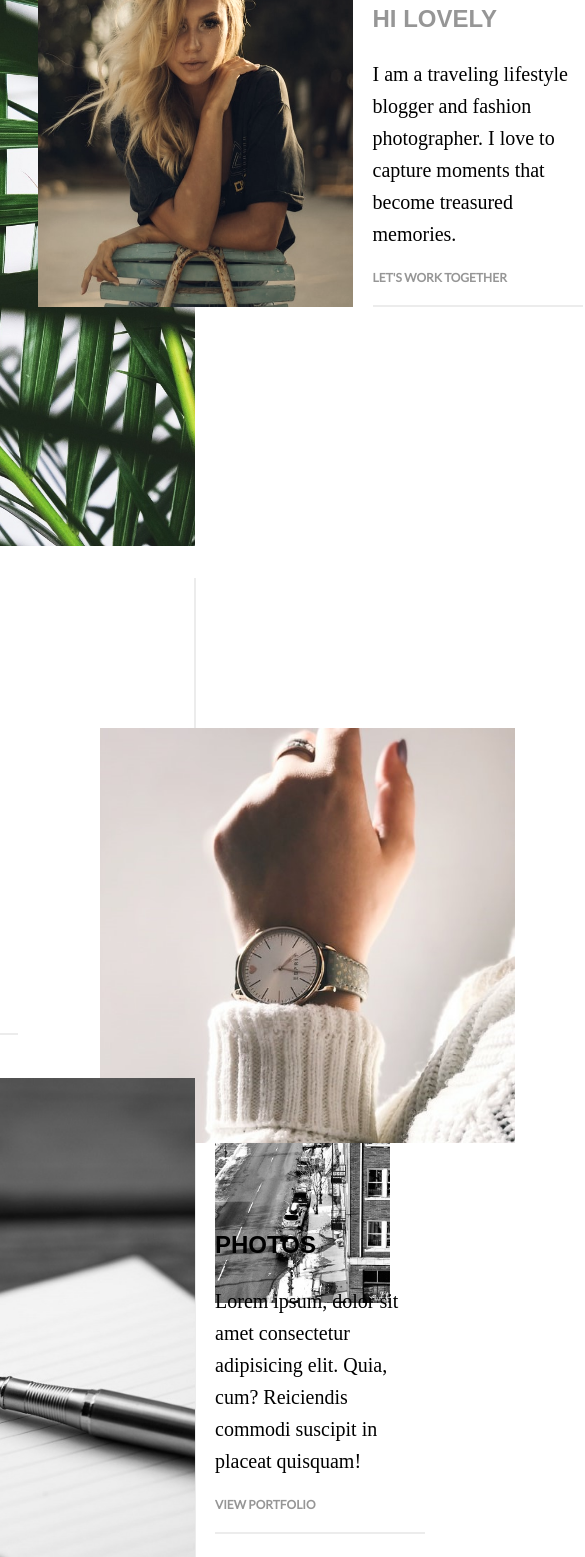
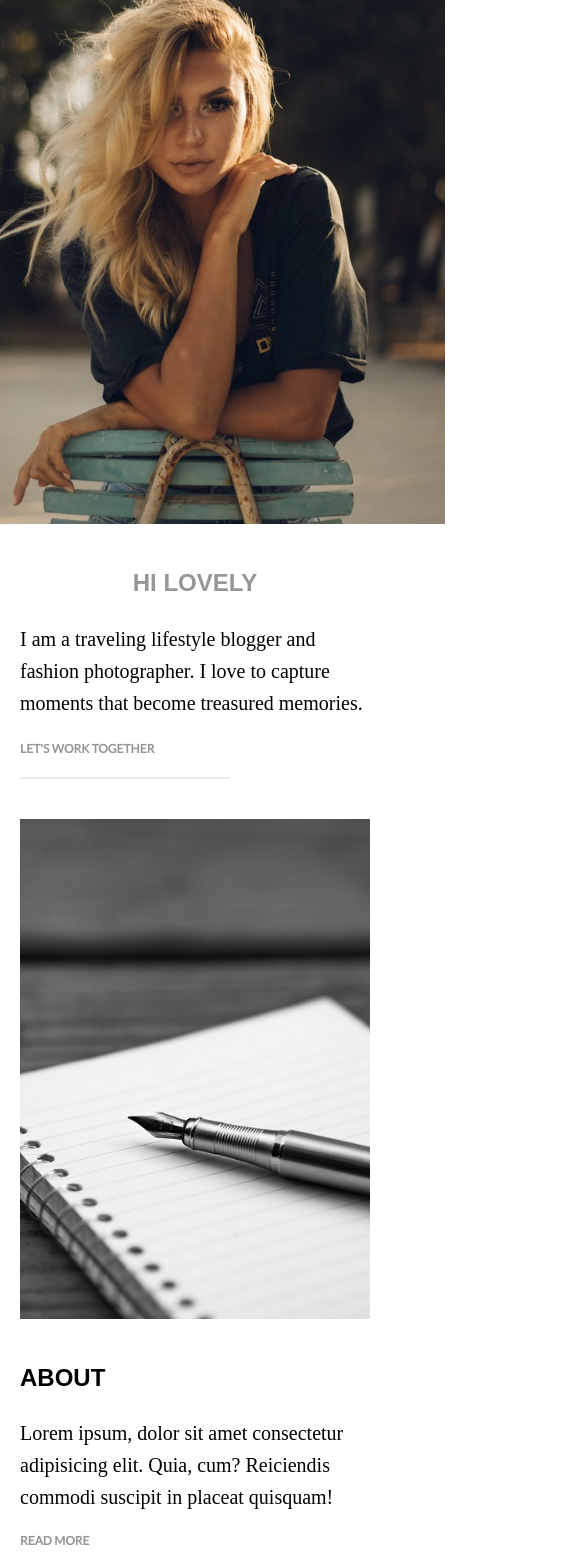
Before and after one commit to Yhunie-the-cat/blog-copy-mern, a React (Create React App) app: page / in a window 390 px wide. Shown: the part 432-1989 px from the top of the page, 585 px wide, since content can reach past the window. Built offline with nearby package versions, Linux system fonts and the light colour scheme; a web font is replaced by a local one.

Commit message:
responsive style

```diff
--- a/src/App.js
+++ b/src/App.js
@@ -7,8 +7,7 @@ import Shop from "./components/Shop"
 import Information from "./components/Information"
 import Blog from "./components/Blog"
 import Contact from "./components/Contact"
-
-// mediaquery from 840px
+//import "./styles/links.scss"
 
 function App() {
   return (
--- a/src/components/Home/MidSectionA.js
+++ b/src/components/Home/MidSectionA.js
@@ -31,7 +31,7 @@ export default function MidSectionA() {
             <div className="underscore"></div>
          </div>
 
-         <div id="mid-line" className="center-line"></div>
+         <div id="mid-line" ></div>
       </div>
    )
 }
--- a/src/styles/footer.scss
+++ b/src/styles/footer.scss
@@ -60,3 +60,33 @@ $white2: #f9f9fa;
           margin: auto;
      }
 }
+
+@media (max-width:840px){
+
+
+     #footer-top {
+          flex-direction: column;
+height: fit-content;
+     }
+
+     #footer-text-container{
+          all: initial;
+          margin: 0 10px;
+          display: flex;
+          flex-direction: column;
+          align-items: center;
+
+     }
+
+     #footer-line {
+          display: none;
+     }
+
+     #footer-photos{
+          all:initial;
+          left: 0;
+          right: 0;
+          margin: 40px auto;
+          width:360px;
+     }
+}
--- a/src/styles/midsection_a.scss
+++ b/src/styles/midsection_a.scss
@@ -55,4 +55,60 @@
 
 #mid-line{
      height: 100%;
+     width: 2px;
+     background-color: #ececec;
+     position: absolute;
+     left: 0;
+     right: 0;
+     margin: auto;
 }
+
+@media (max-width:840px){
+     #text-top{
+          right: initial;
+     }
+     #watch{
+          display: none;
+     }
+}
+
+@media (max-width:780px){
+     #mid-section-a{
+          display: flex;
+          flex-direction: column;
+     }
+     #text-top{
+          position: initial;
+          right: initial;
+          order:2;
+          margin: 0 20px 40px 20px;
+          max-width: initial;
+     }
+
+     #pen{
+          position: initial;
+          order:1;
+          width: calc(100% - 40px);
+          align-self: center;
+          margin-bottom: 40px;
+     }
+
+     #street{
+          position: initial;
+          order:3;
+          width: calc(100% - 40px);
+          align-self: center;
+          margin-bottom: 40px;
+     }
+
+     #text-bottom{
+          position: initial;
+          order:4;
+          margin: 0 20px 40px 20px;
+          max-width: initial;
+     }
+
+     #mid-line{
+          display: none;
+     }
+}
--- a/src/styles/midsection_b.scss
+++ b/src/styles/midsection_b.scss
@@ -103,3 +103,46 @@ left: 298px;
           text-align: center;
      }
 }
+
+@media (max-width:910px){
+     #mid-section-b-link-container{
+          justify-content: center;
+          margin: 0 20px;
+          a {
+               border-bottom: 1px solid black;
+          }
+     }
+     #mid-section-b-link-container::after{
+          display: none;
+     }
+     #mid-section-b-content img{
+          //width: 324px;
+          //height: 211px;
+          width: 45vw;
+
+     }
+}
+
+@media (max-width:840px){
+     #mid-section-b-link-container{
+          position: initial;
+          margin: 40px 20px 0 20px;
+     }
+     #mid-section-b-content{
+          position: initial;
+          flex-direction: column;
+          div{
+               margin: 40px 20px;
+
+          }
+     }
+}
+
+@media (max-width:480px){
+     #mid-section-b-link-container{
+          flex-direction: column;
+          align-items: center;
+     }
+
+
+}
--- a/src/styles/topsection.scss
+++ b/src/styles/topsection.scss
@@ -2,6 +2,7 @@ $grey:#969696;
 
 #top-section{
      min-height: 730px;
+     position: relative;
 }
 
 #hero-background{
@@ -33,3 +34,41 @@ $grey:#969696;
 #hero-title{
      color:$grey;
 }
+
+
+@media (max-width:840px){
+     #hero-background{
+          display: none;
+     }
+     #hero-center{
+          left: 20px;
+          right: initial;
+          bottom:initial;
+     }
+     #hero-text{
+          right:  20px;
+          left: initial;
+          bottom:initial;
+          margin-top: 207px;
+     }
+}
+
+@media (max-width:740px){
+     #top-section{
+          display: flex;
+          flex-direction: column;
+          align-items: center;
+     }
+     #hero-center{
+          all:initial;
+          max-width: 500px;
+          margin-bottom: 40px;
+     }
+     #hero-text{
+          all:initial;
+          margin: 0 20px 40px 20px;
+     }
+     #hero-title{
+          text-align: center;
+     }
+}
```
Also changed, not shown: 1 other file (tests, documents, lock files or other folders).
